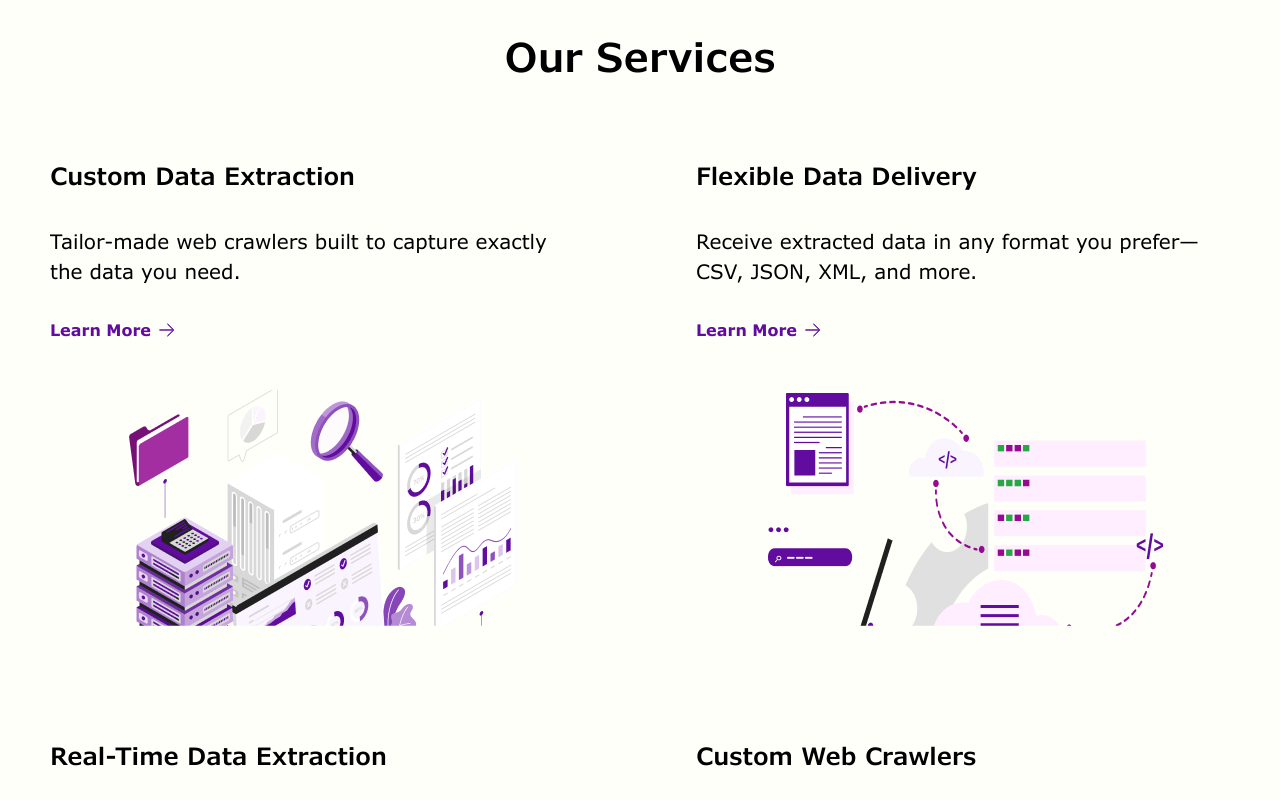
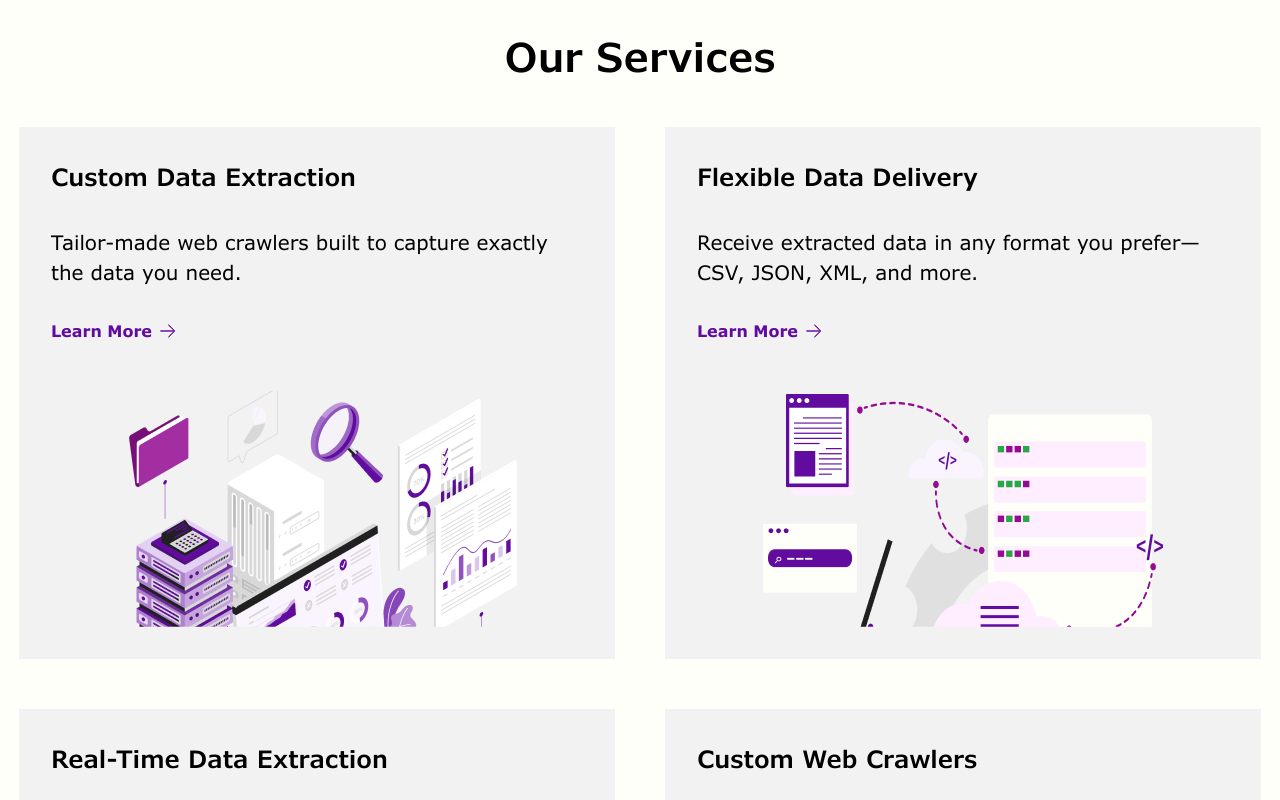
Before and after one commit to beecodeguy/crawlhub, a Next.js app: page / in a window 1280 px wide. Shown: the part 1120-1920 px from the top of the page. Built offline with nearby package versions, Linux system fonts and the light colour scheme.

Commit message:
add border color

```diff
--- a/src/app/(webpage)/_components/OurServices.tsx
+++ b/src/app/(webpage)/_components/OurServices.tsx
@@ -16,7 +16,7 @@ interface IProps {
 }
 
 const OurServiceContent: React.FC<IProps> = ({ icon, title, description }) => (
-  <div className="hover:bg-light-grey w-[598px] p-4 flex flex-col items-center gap-6">
+  <div className="bg-light-grey hover:bg-white hover:border-[#ffeeff] border border-[#fff] hover:border w-[598px] p-4 flex flex-col items-center gap-6">
     <div className="flex flex-col gap-4">
       <span className="typography-h4">{title}</span>
       <p className="leading-[30px] text-[20px]">{description}</p>
```
